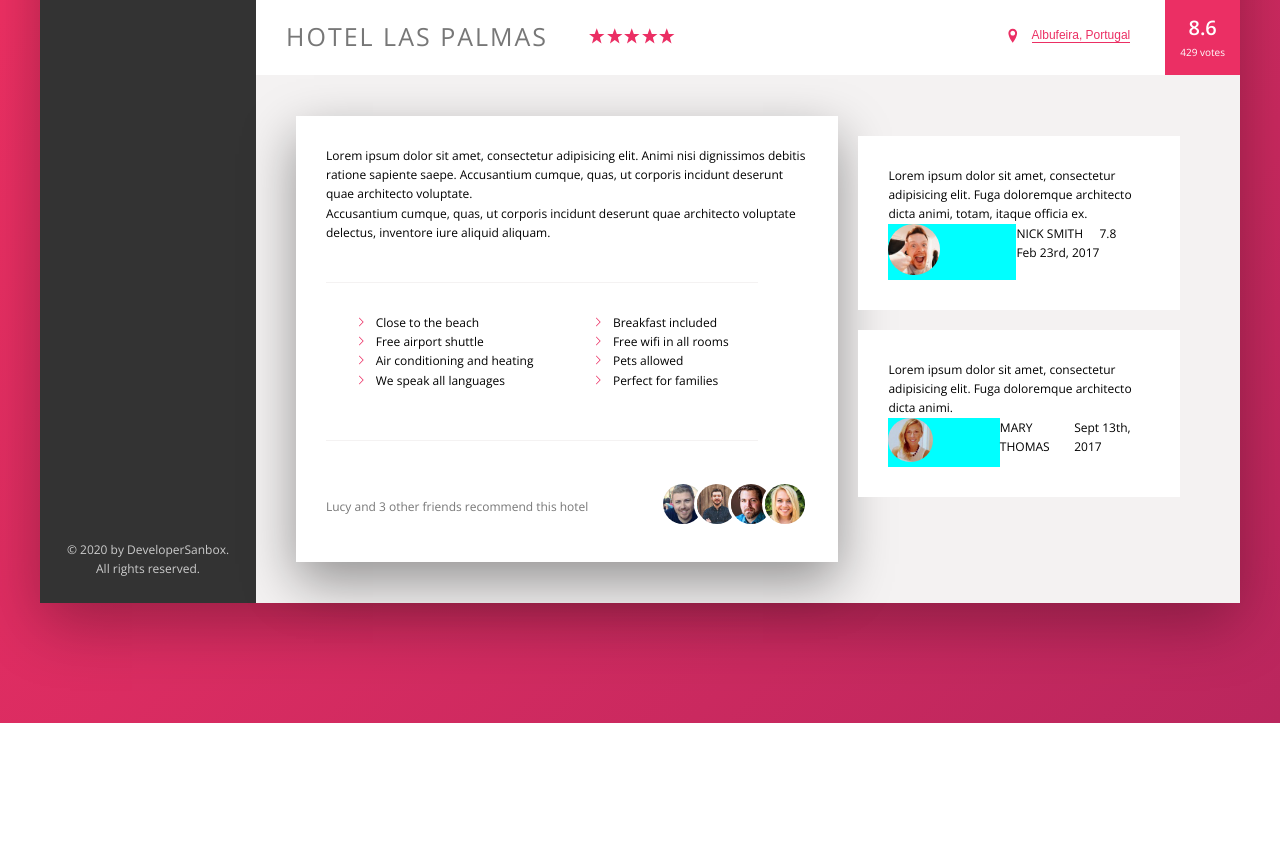
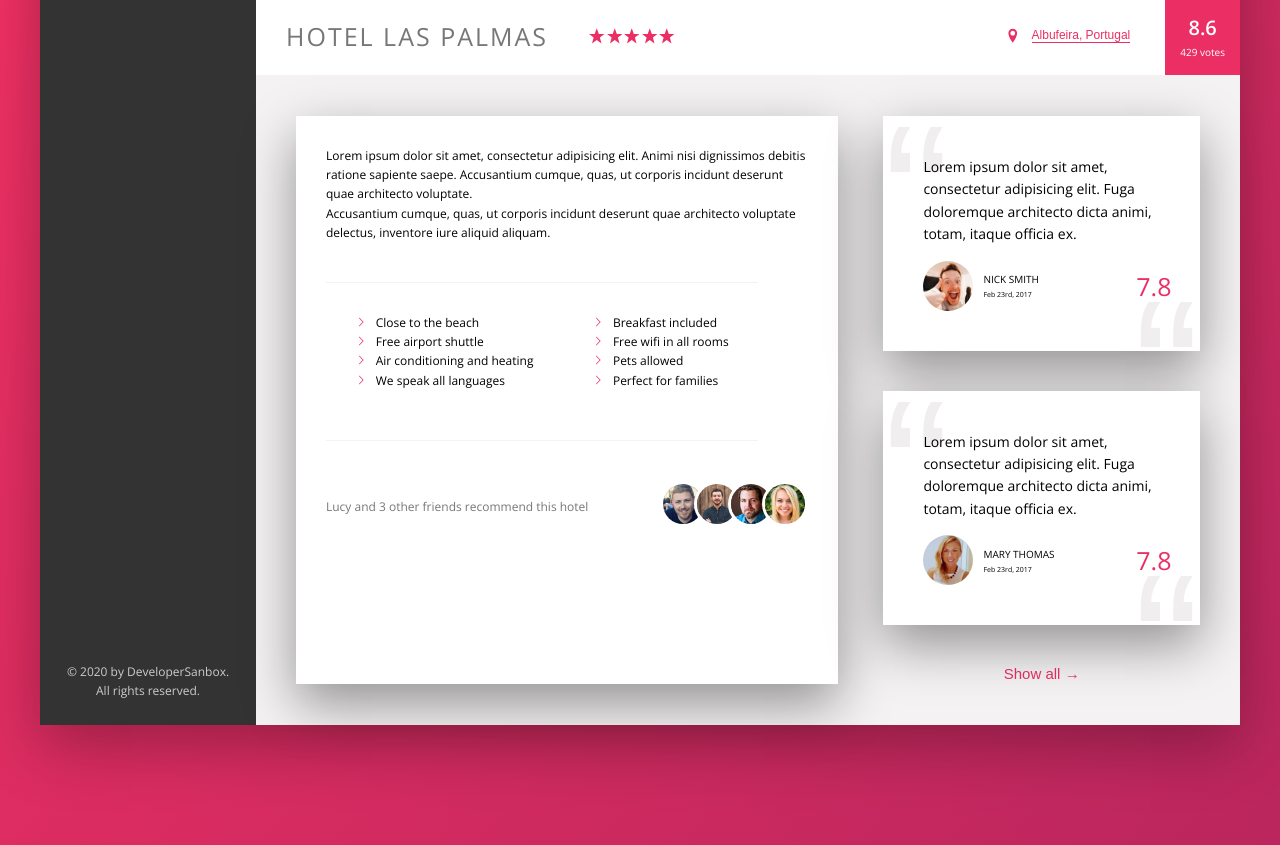
Before and after one commit to hamo225/booking-platform, a website: page index.html in a window 1280 px wide. Shown: the part 588-1433 px from the top of the page. Before the commit the page ends 1311 px from the top, so only its background shows below. Drawn offline with nearby package versions, Linux system fonts and the light colour scheme.

Commit message:
sets the testimonials section

```diff
--- a/index.html
+++ b/index.html
@@ -177,46 +177,41 @@
                     <div class="testimonials">
                         <div class="testimonial">
                             <div class="testimonial__text">
-                                <p>Lorem ipsum dolor sit amet, consectetur adipisicing elit. Fuga doloremque architecto dicta animi, totam, itaque officia ex.</p>
+                                <blockquote> Lorem ipsum dolor sit amet, consectetur adipisicing elit. Fuga doloremque architecto dicta animi, totam, itaque officia ex.</blockquote>
                             </div>
                             <div class="testimonial__user">
                                 <div class="testimonial__user__image">
                                     <img src="/img/user-1.jpg" alt="" class="user_image">
-
+                                    <div class="testimonial__user__name">
+                                        <p>NICK SMITH</p>
+                                        <p>Feb 23rd, 2017</p>
+                                    </div>
                                 </div>
-                                <div class="testimonial__user__name">
-                                    <p>NICK SMITH</p>
-                                    <p>Feb 23rd, 2017</p>
-                                </div>
-                                <div class="testimonial__user-rating">
+                                <div class="testimonial__user__rating">
                                     <p>7.8</p>
                                 </div>
                             </div>
                         </div>
                         <div class="testimonial">
                             <div class="testimonial__text">
-                                <p>Lorem ipsum dolor sit amet, consectetur adipisicing elit. Fuga doloremque architecto dicta animi.</p>
+                                <blockquote> Lorem ipsum dolor sit amet, consectetur adipisicing elit. Fuga doloremque architecto dicta animi, totam, itaque officia ex.</blockquote>
                             </div>
                             <div class="testimonial__user">
                                 <div class="testimonial__user__image">
                                     <img src="/img/user-2.jpg" alt="" class="user_image">
+                                    <div class="testimonial__user__name">
+                                        <p>MARY THOMAS</p>
+                                        <p>Feb 23rd, 2017</p>
+                                    </div>
                                 </div>
-                                <div class="testimonial__user__name">
-                                    <p>MARY THOMAS</p>
-                                </div>
-                                <div class="testimonial__user-rating">
-                                    <p>Sept 13th, 2017</p>
+                                <div class="testimonial__user__rating">
+                                    <p>7.8</p>
                                 </div>
                             </div>
                         </div>
+                        <button class="testimonials-btn">Show all <span>&rarr;</span></button>
 
                     </div>
-
-
-
-
-
-
 
                 </div>
             </main>
--- a/sass/components/_components.scss
+++ b/sass/components/_components.scss
@@ -290,7 +290,7 @@
                     color: var(--color-grey-dark-1);
                 }
 
-                &:focus {
+                &:active {
                     outline: none;
                     -webkit-animation: pulsate 1s infinite;
                     animation: pulsate 1s infinite;
@@ -320,7 +320,7 @@
 
     50% {
         transform: scale(1.5);
-        box-shadow: 0 2rem 4rem rgba($color: #000000, $alpha: 0.25);
+        // box-shadow: 0 2rem 4rem rgba($color: #000000, $alpha: 0.25);
     }
 
     100% {
@@ -360,3 +360,69 @@
     }
 
 }
+
+
+.testimonial__user {
+    display: flex;
+    justify-content: start;
+    align-items: center;
+    margin-top: 1.5rem;
+
+
+    &__image {
+        display: flex;
+        flex: 0 0 90%;
+        align-items: center;
+    }
+
+    &__name {
+        font-size: 1rem;
+        text-align: left;
+        margin-left: 1rem;
+
+
+        & p:not(:first-child) {
+            font-size: 0.7rem;
+            margin-top: .2rem;
+        }
+    }
+
+    &__rating {
+        color: var(--color-primary);
+        font-size: 2.5rem;
+        position: relative;
+        z-index: 10;
+
+
+    }
+}
+
+.user_image {
+    border-radius: 50%;
+    width: 5rem;
+    height: 5rem;
+}
+
+
+.testimonials-btn {
+    width: 100%;
+    font-size: 1.5rem;
+    border: none;
+    background: transparent;
+    cursor: pointer;
+    color: var(--color-primary);
+    font-size: 1.5rem;
+    transition: all 0.4s;
+
+    &:hover {
+        color: var(--color-grey-dark-1);
+    }
+
+    &:active {
+        outline: none;
+        -webkit-animation: pulsate 1s infinite;
+        animation: pulsate 1s infinite;
+
+    }
+
+}
--- a/sass/layout/_layout.scss
+++ b/sass/layout/_layout.scss
@@ -47,6 +47,7 @@
     flex-direction: column;
     flex: 0 0 60%;
     padding: 3rem;
+    margin-right: 4.5rem;
     background-color: #fff;
     box-shadow: var(--shadow-light);
 
@@ -104,26 +105,45 @@
 }
 
 
+
 .testimonial {
     display: flex;
     flex-direction: column;
-    padding: 3rem;
-    margin: 2rem;
-
+    padding: 4rem;
     background-color: #fff;
     flex: 0 0 20%;
+    box-shadow: var(--shadow-light);
+    margin-bottom: 4rem;
+    font-size: 1.4rem;
+    position: relative;
+
+    &::before {
+        content: "\201C";
+        position: absolute;
+        top: 8rem;
+        left: 0rem;
+        line-height: 0;
+        font-size: 20rem;
+        color: var(--color-grey-light-3);
+        font-family: sans-serif;
+    }
+
+    &::after {
+        content: "\201C";
+        position: absolute;
+        bottom: -2rem;
+        right: 0rem;
+        line-height: 0;
+        font-size: 20rem;
+        color: var(--color-grey-light-3);
+        font-family: sans-serif;
+
+    }
+
+    &__text {
+        z-index: 10;
+    }
+
+
+
 }
-
-.testimonial__user {
-    display: flex;
-    justify-content: start;
-
-    &__image {
-        background-color: aqua;
-    }
-}
-
-.user_image {
-    border-radius: 50%;
-    width: 40%;
-}
```
Also changed, not shown: css/style.css.
